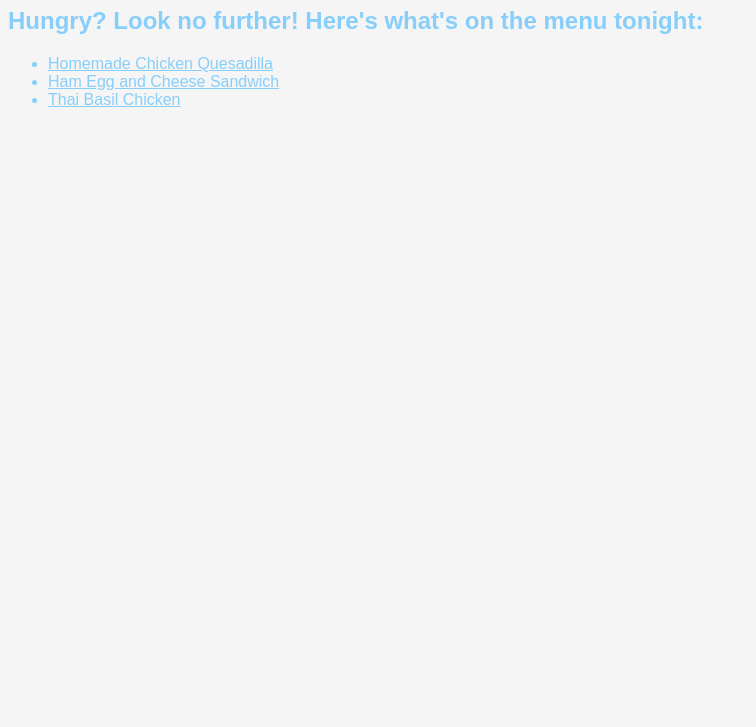
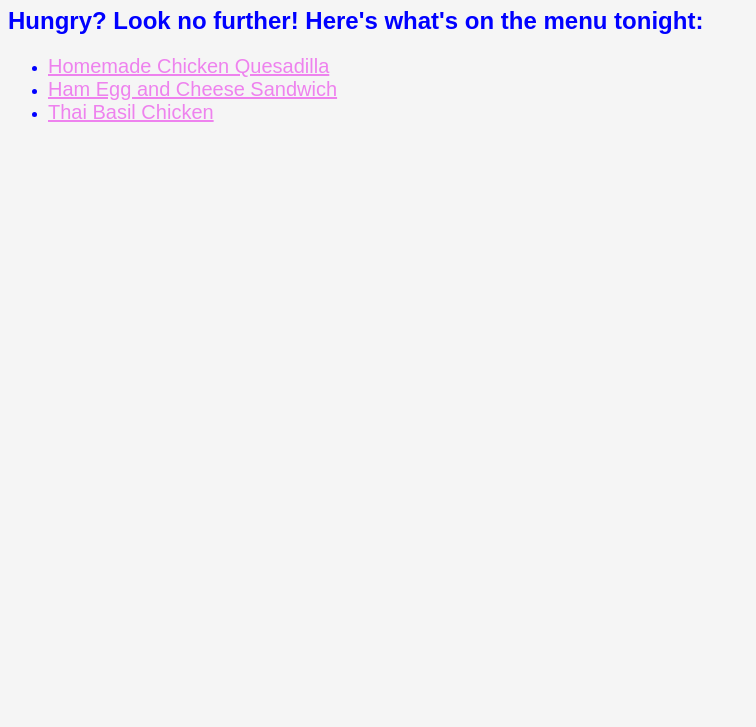
Before and after one commit to JoeBroo/odin-recipes, a plain HTML site: page index.html in a window 1280 px wide. Shown: the part 73-800 px from the top of the page, without its empty margins (0-756 px from the left). Drawn offline with Linux system fonts and the light colour scheme.

Commit message:
change header text from light blue to blue and list item  text from blue to violet.

```diff
--- a/style.css
+++ b/style.css
@@ -2,5 +2,12 @@
 * {
     background-color: whitesmoke;
     font-family: sans-serif, Arial, Verdana;
-    color:lightskyblue
+    color: blue
 }
+
+li a {
+    font-family: sans-serif, Arial, Verdana;
+    color: violet;
+    font-size:  20px;
+
+}
```
